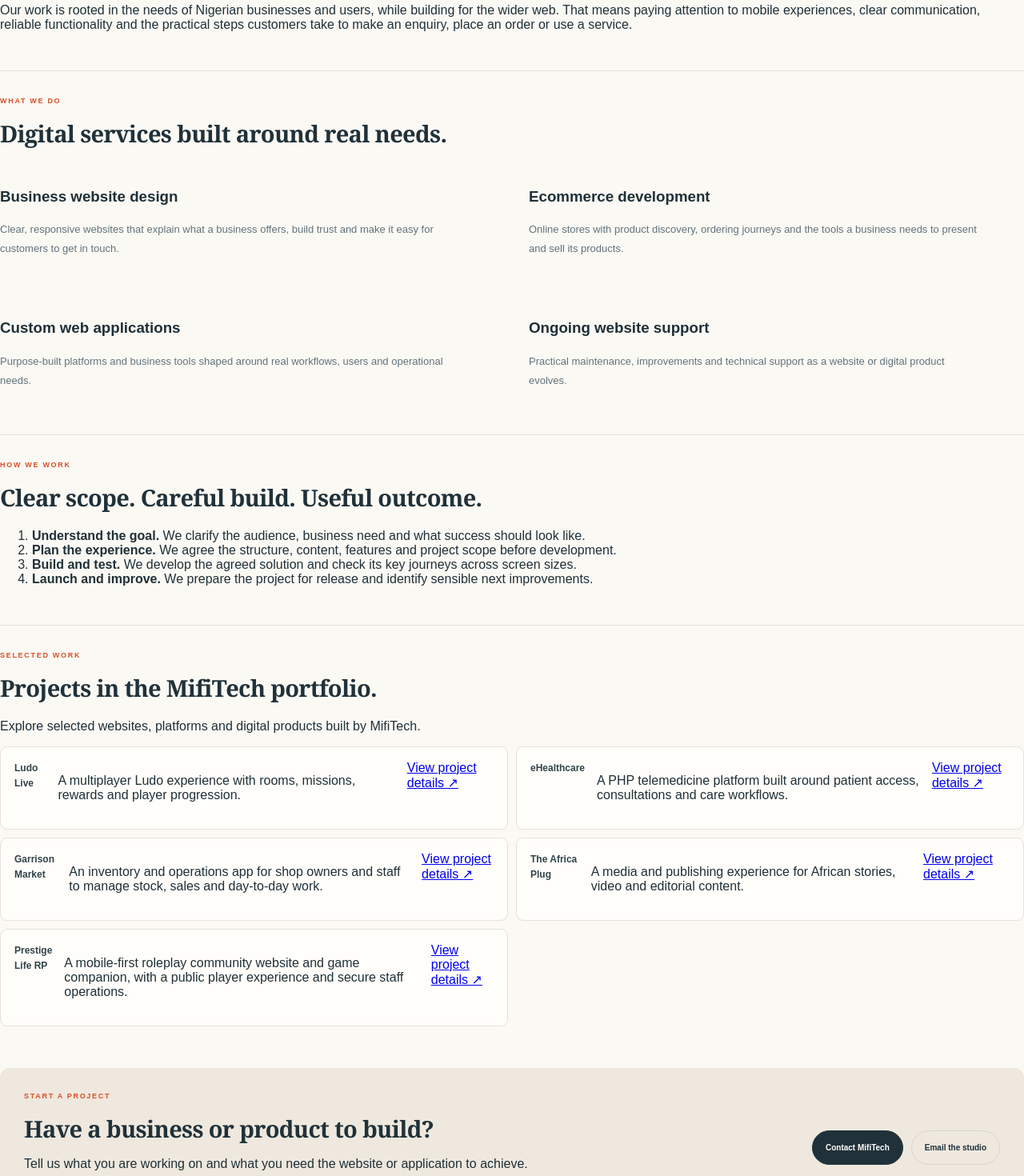
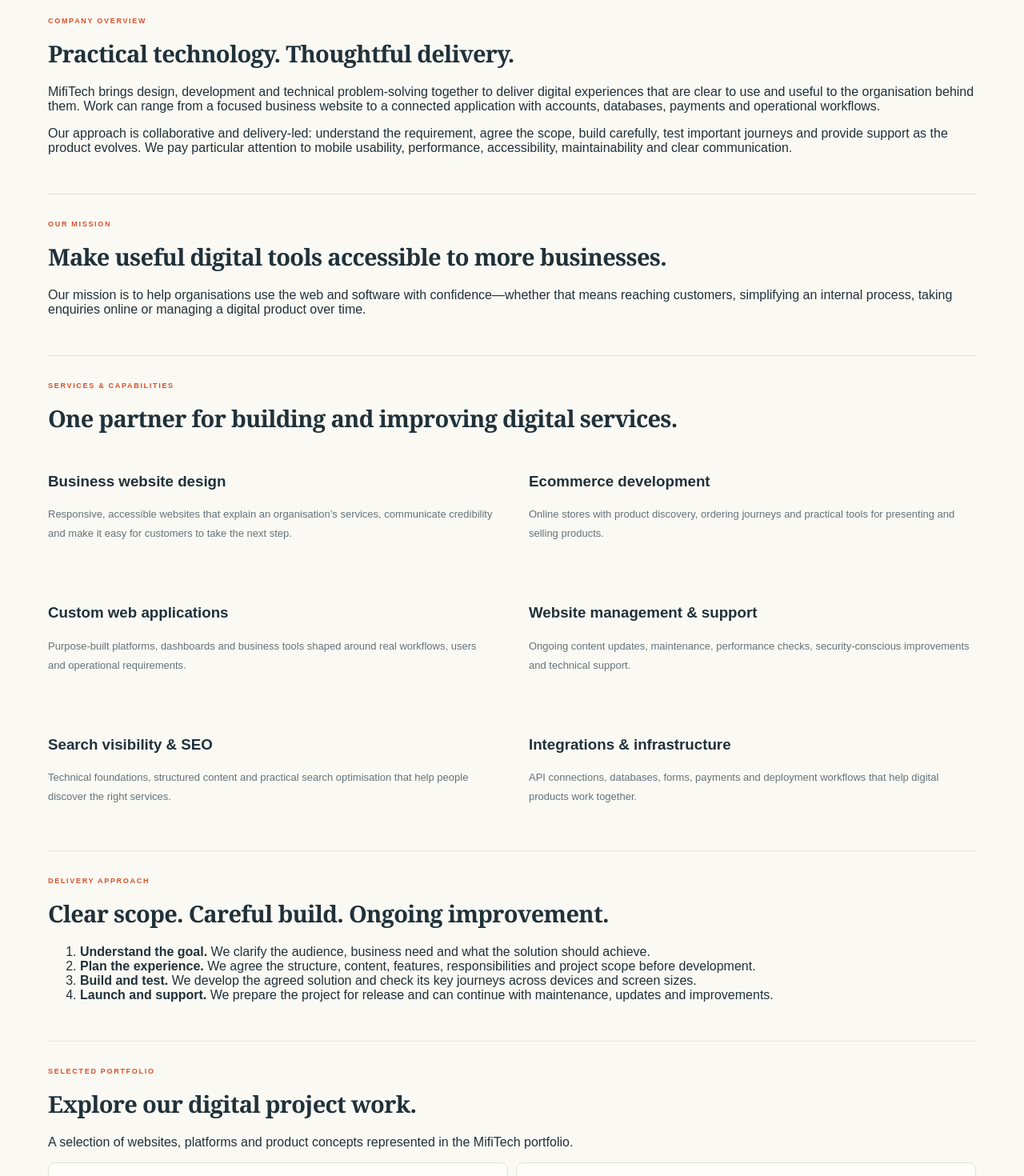
Before and after one commit to MrDan001/mifitech-portfolio, a Next.js app: page /about in a window 1280 px wide. Shown: the part 840-2310 px from the top of the page at 80% size. Built offline with nearby package versions, Linux system fonts and the light colour scheme; no server answers; the database is empty.

Commit message:
Reposition About page as MifiTech company profile

```diff
--- a/app/about/page.tsx
+++ b/app/about/page.tsx
@@ -6,22 +6,24 @@ import { SITE_URL } from '@/lib/contact';
 import { projectPath } from '@/lib/project-slug';
 
 export const metadata: Metadata = {
-  title: { absolute: 'About MifiTech | Nigerian Digital Studio' },
-  description: 'Meet MifiTech, a Nigerian digital studio for business websites, ecommerce stores and custom web applications.',
+  title: { absolute: 'About MifiTech | Digital Solutions & Web Development' },
+  description: 'Learn about MifiTech, a digital solutions company delivering business websites, ecommerce, custom web applications and ongoing website management for organisations worldwide.',
   alternates: { canonical: new URL('/about', SITE_URL).toString() },
   openGraph: {
-    title: 'About MifiTech | Digital Studio in Nigeria',
-    description: 'Learn what MifiTech builds, who we serve and how we approach practical digital projects for businesses.',
+    title: 'About MifiTech | Digital Solutions & Web Development',
+    description: 'MifiTech helps organisations build, improve and manage useful digital experiences.',
     url: new URL('/about', SITE_URL).toString(),
     type: 'website',
   },
 };
 
 const services = [
-  { title: 'Business website design', body: 'Clear, responsive websites that explain what a business offers, build trust and make it easy for customers to get in touch.' },
-  { title: 'Ecommerce development', body: 'Online stores with product discovery, ordering journeys and the tools a business needs to present and sell its products.' },
-  { title: 'Custom web applications', body: 'Purpose-built platforms and business tools shaped around real workflows, users and operational needs.' },
-  { title: 'Ongoing website support', body: 'Practical maintenance, improvements and technical support as a website or digital product evolves.' },
+  { title: 'Business website design', body: 'Responsive, accessible websites that explain an organisation’s services, communicate credibility and make it easy for customers to take the next step.' },
+  { title: 'Ecommerce development', body: 'Online stores with product discovery, ordering journeys and practical tools for presenting and selling products.' },
+  { title: 'Custom web applications', body: 'Purpose-built platforms, dashboards and business tools shaped around real workflows, users and operational requirements.' },
+  { title: 'Website management & support', body: 'Ongoing content updates, maintenance, performance checks, security-conscious improvements and technical support.' },
+  { title: 'Search visibility & SEO', body: 'Technical foundations, structured content and practical search optimisation that help people discover the right services.' },
+  { title: 'Integrations & infrastructure', body: 'API connections, databases, forms, payments and deployment workflows that help digital products work together.' },
 ];
 
 export default async function AboutPage() {
@@ -32,60 +34,64 @@ export default async function AboutPage() {
   return (
     <div className="studio-shell">
       <SiteNav items={[...content.navigation, { label: 'About MifiTech', href: '/about' }]} />
-      <main className="wrap" style={{ paddingTop: 'clamp(3rem, 8vw, 7rem)', paddingBottom: '5rem' }}>
+      <main className="case wrap" style={{ paddingTop: 'clamp(3rem, 8vw, 7rem)', paddingBottom: '5rem' }}>
         <header className="case-hero">
           <div>
-            <p className="section-label">ABOUT THE STUDIO / NIGERIA</p>
-            <h1>MifiTech builds practical digital experiences for business.</h1>
-            <p className="case-intro">MifiTech is a Nigerian digital studio focused on website design, ecommerce development and custom web applications. We help businesses establish a useful online presence and turn operational needs into digital products people can use.</p>
+            <p className="section-label">ABOUT MIFITECH / DIGITAL SOLUTIONS</p>
+            <h1>A digital solutions company built around the way businesses work.</h1>
+            <p className="case-intro">MifiTech helps organisations establish, improve and manage their digital presence through business websites, ecommerce platforms, custom web applications and ongoing technical support. We work with a global outlook, shaping each solution around its audience, goals and day-to-day needs.</p>
           </div>
         </header>
 
         <section className="case-section">
-          <p className="section-label">WHO WE ARE</p>
-          <h2>A development-led digital studio.</h2>
-          <p>MifiTech works across the full journey of a digital project: understanding the business objective, shaping the experience, building the website or application, testing important details and preparing it for launch. The aim is to make technology useful, understandable and appropriate to the work it needs to do.</p>
-          <p>Our work is rooted in the needs of Nigerian businesses and users, while building for the wider web. That means paying attention to mobile experiences, clear communication, reliable functionality and the practical steps customers take to make an enquiry, place an order or use a service.</p>
+          <p className="section-label">COMPANY OVERVIEW</p>
+          <h2>Practical technology. Thoughtful delivery.</h2>
+          <p>MifiTech brings design, development and technical problem-solving together to deliver digital experiences that are clear to use and useful to the organisation behind them. Work can range from a focused business website to a connected application with accounts, databases, payments and operational workflows.</p>
+          <p>Our approach is collaborative and delivery-led: understand the requirement, agree the scope, build carefully, test important journeys and provide support as the product evolves. We pay particular attention to mobile usability, performance, accessibility, maintainability and clear communication.</p>
         </section>
 
         <section className="case-section">
-          <p className="section-label">WHAT WE DO</p>
-          <h2>Digital services built around real needs.</h2>
+          <p className="section-label">OUR MISSION</p>
+          <h2>Make useful digital tools accessible to more businesses.</h2>
+          <p>Our mission is to help organisations use the web and software with confidence—whether that means reaching customers, simplifying an internal process, taking enquiries online or managing a digital product over time.</p>
+        </section>
+
+        <section className="case-section">
+          <p className="section-label">SERVICES & CAPABILITIES</p>
+          <h2>One partner for building and improving digital services.</h2>
           <div className="case-study-grid">
             {services.map((service) => <div key={service.title}><h3>{service.title}</h3><p>{service.body}</p></div>)}
           </div>
         </section>
 
         <section className="case-section">
-          <p className="section-label">HOW WE WORK</p>
-          <h2>Clear scope. Careful build. Useful outcome.</h2>
+          <p className="section-label">DELIVERY APPROACH</p>
+          <h2>Clear scope. Careful build. Ongoing improvement.</h2>
           <ol>
-            <li><strong>Understand the goal.</strong> We clarify the audience, business need and what success should look like.</li>
-            <li><strong>Plan the experience.</strong> We agree the structure, content, features and project scope before development.</li>
-            <li><strong>Build and test.</strong> We develop the agreed solution and check its key journeys across screen sizes.</li>
-            <li><strong>Launch and improve.</strong> We prepare the project for release and identify sensible next improvements.</li>
+            <li><strong>Understand the goal.</strong> We clarify the audience, business need and what the solution should achieve.</li>
+            <li><strong>Plan the experience.</strong> We agree the structure, content, features, responsibilities and project scope before development.</li>
+            <li><strong>Build and test.</strong> We develop the agreed solution and check its key journeys across devices and screen sizes.</li>
+            <li><strong>Launch and support.</strong> We prepare the project for release and can continue with maintenance, updates and improvements.</li>
           </ol>
         </section>
 
         {projects.length > 0 && <section className="case-section">
-          <p className="section-label">SELECTED WORK</p>
-          <h2>Projects in the MifiTech portfolio.</h2>
-          <p>Explore selected websites, platforms and digital products built by MifiTech.</p>
+          <p className="section-label">SELECTED PORTFOLIO</p>
+          <h2>Explore our digital project work.</h2>
+          <p>A selection of websites, platforms and product concepts represented in the MifiTech portfolio.</p>
           <div className="facts">
             {projects.map((project) => <div className="fact" key={project.slug}>
-              <strong>{project.name}</strong>
-              <p>{project.text}</p>
-              <Link href={projectPath(project.slug)}>View project details ↗</Link>
+              <div><strong>{project.name}</strong><p>{project.text}</p><Link href={projectPath(project.slug)}>View project details ↗</Link></div>
             </div>)}
           </div>
         </section>}
 
         <section className="case-section case-cta">
-          <div><p className="section-label">START A PROJECT</p><h2>Have a business or product to build?</h2><p>Tell us what you are working on and what you need the website or application to achieve.</p></div>
-          <div className="hero-actions"><Link className="button button-dark" href="/#contact">Contact MifiTech</Link><a className="button button-light" href={'mailto:' + email}>Email the studio</a></div>
+          <div><p className="section-label">WORK WITH MIFITECH</p><h2>Have a website or digital product to build or manage?</h2><p>Tell us about your organisation, what you are working on and the support you need.</p></div>
+          <div className="hero-actions"><Link className="button button-dark" href="/#contact">Discuss a project</Link><a className="button button-light" href={'mailto:' + email}>Email MifiTech</a></div>
         </section>
       </main>
-      <footer className="footer"><div className="wrap footer-main"><Link href="/" className="footer-brand"><span className="brand-mark">M</span><span>MifiTech<span className="brand-period">.</span></span></Link><p>{content.footer.tagline}</p><div className="footer-links"><Link href="/">Home</Link><Link href="/website-design-nigeria">Website design</Link><Link href="/ecommerce-website-development-nigeria">Ecommerce</Link><Link href="/privacy">Privacy</Link></div></div><div className="wrap footer-bottom"><span>© {new Date().getFullYear()} MifiTech. All rights reserved.</span><span>DESIGNED WITH INTENTION. BUILT FOR BUSINESS.</span></div></footer>
+      <footer className="footer"><div className="wrap footer-main"><Link href="/" className="footer-brand"><span className="brand-mark">M</span><span>MifiTech<span className="brand-period">.</span></span></Link><p>{content.footer.tagline}</p><div className="footer-links"><Link href="/">Home</Link><Link href="/website-design-nigeria">Website design</Link><Link href="/ecommerce-website-development-nigeria">Ecommerce</Link><Link href="/privacy">Privacy</Link></div></div><div className="wrap footer-bottom"><span>© {new Date().getFullYear()} MifiTech. All rights reserved.</span><span>DIGITAL SOLUTIONS. BUILT FOR BUSINESS.</span></div></footer>
     </div>
   );
 }
```
